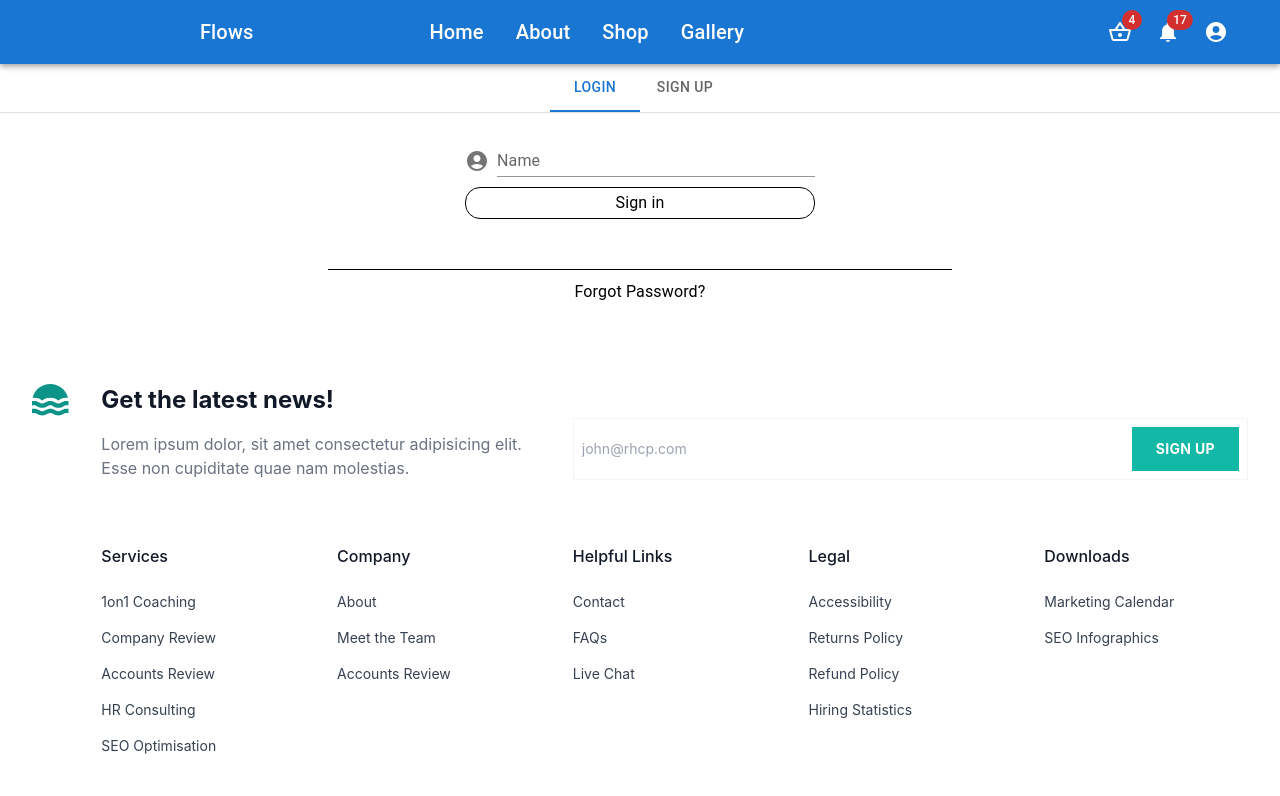
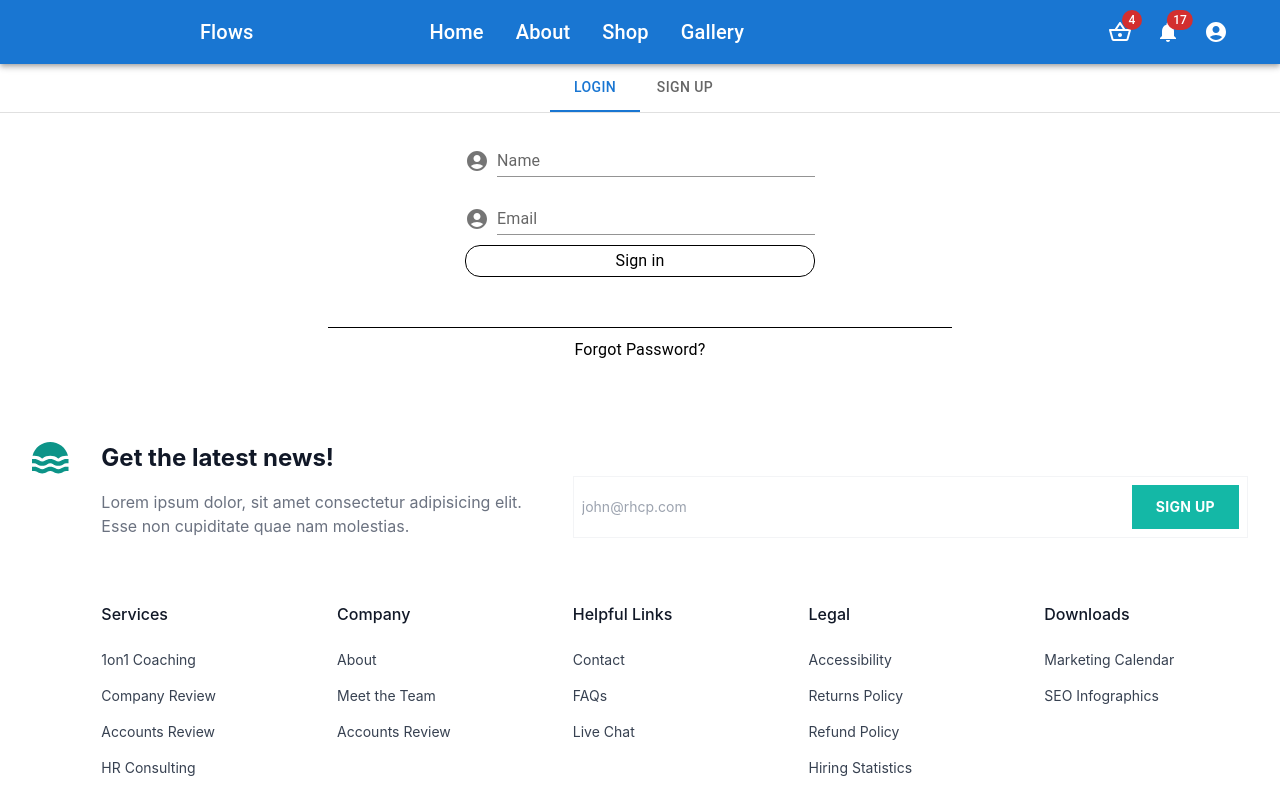
Before and after one commit to MinayeAliyeva/e-commerce-practise, a React (Create React App) app in the folder client/: page /login in a window 1280 px wide. Shown: the top 796 px of the page. Built offline with nearby package versions, Linux system fonts and the light colour scheme.

Commit message:
email regex and name validation updated

```diff
--- a/client/src/pages/login/login-form/index.jsx
+++ b/client/src/pages/login/login-form/index.jsx
@@ -2,34 +2,57 @@ import React, { useState } from "react";
 import Box from "@mui/material/Box";
 import TextField from "@mui/material/TextField";
 import AccountCircle from "@mui/icons-material/AccountCircle";
-import FormControl, { useFormControl } from "@mui/material/FormControl";
 
 import "./style.scss";
+
 const LoginForm = () => {
-  const { focused } = useFormControl() || {};
-  console.log("focused", focused);
-  // const [error, setError] = useState(false);
-  const [inputValue, setInputValue] = useState("");
-  const [error, setError] = useState(false);
+  const [inputValue, setInputValue] = useState({ name: "", email: "" });
+  const [errors, setErrors] = useState({ name: false, email: false });
   const [isClicked, setIsClicked] = useState(false);
 
+  const validateEmail = (email) => {
+    return /^[^\s@]+@[^\s@]+\.[^\s@]+$/.test(email);
+  };
+
   const onChangeInput = (event) => {
-    setInputValue(event.target.value);
-    if (isClicked && inputValue?.length <= 2) {
-      setError(true);
-    } else {
-      setError(false);
+    const { name, value } = event.target;
+
+    setInputValue((prevInputValue) => ({
+      ...prevInputValue,
+      [name]: value,
+    }));
+
+    if (isClicked) {
+      if (name === "name" && value?.length <= 5) {
+        setErrors((prevErrors) => ({
+          ...prevErrors,
+          name: true,
+        }));
+      } else if (name === "email" && !validateEmail(value)) {
+        setErrors((prevErrors) => ({
+          ...prevErrors,
+          email: true,
+        }));
+      } else {
+        setErrors((prevErrors) => ({
+          ...prevErrors,
+          [name]: false,
+        }));
+      }
     }
   };
-  console.log("event.target.value", inputValue?.length);
 
   const onSubmit = () => {
     setIsClicked(true);
-    if (inputValue && inputValue?.length <= 2) {
-      setError(true);
+    if (inputValue?.name?.length <= 5 || !validateEmail(inputValue.email)) {
+      setErrors({
+        name: inputValue.name.length <= 5,
+        email: !validateEmail(inputValue.email),
+      });
+      return;
     }
   };
-  // console.log(user);
+
   return (
     <form className="form">
       <Box
@@ -45,10 +68,31 @@ const LoginForm = () => {
           id="standard-basic"
           label="Name"
           variant="standard"
-          error={error}
-          helperText={error && "Error"}
+          error={errors.name}
+          helperText={errors.name && " 5 harf olmali"}
           onChange={onChangeInput}
-          value={inputValue}
+          value={inputValue.name}
+          name="name"
+        />
+      </Box>
+      <Box
+        sx={{
+          width: "350px",
+          display: "flex",
+          alignItems: "flex-end",
+        }}
+      >
+        <AccountCircle sx={{ color: "action.active", mr: 1, my: 0.5 }} />
+        <TextField
+          fullWidth
+          id="standard-basic"
+          label="Email"
+          variant="standard"
+          error={errors.email}
+          helperText={errors.email && "Yanlis email"}
+          onChange={onChangeInput}
+          value={inputValue.email}
+          name="email"
         />
       </Box>
 
```
